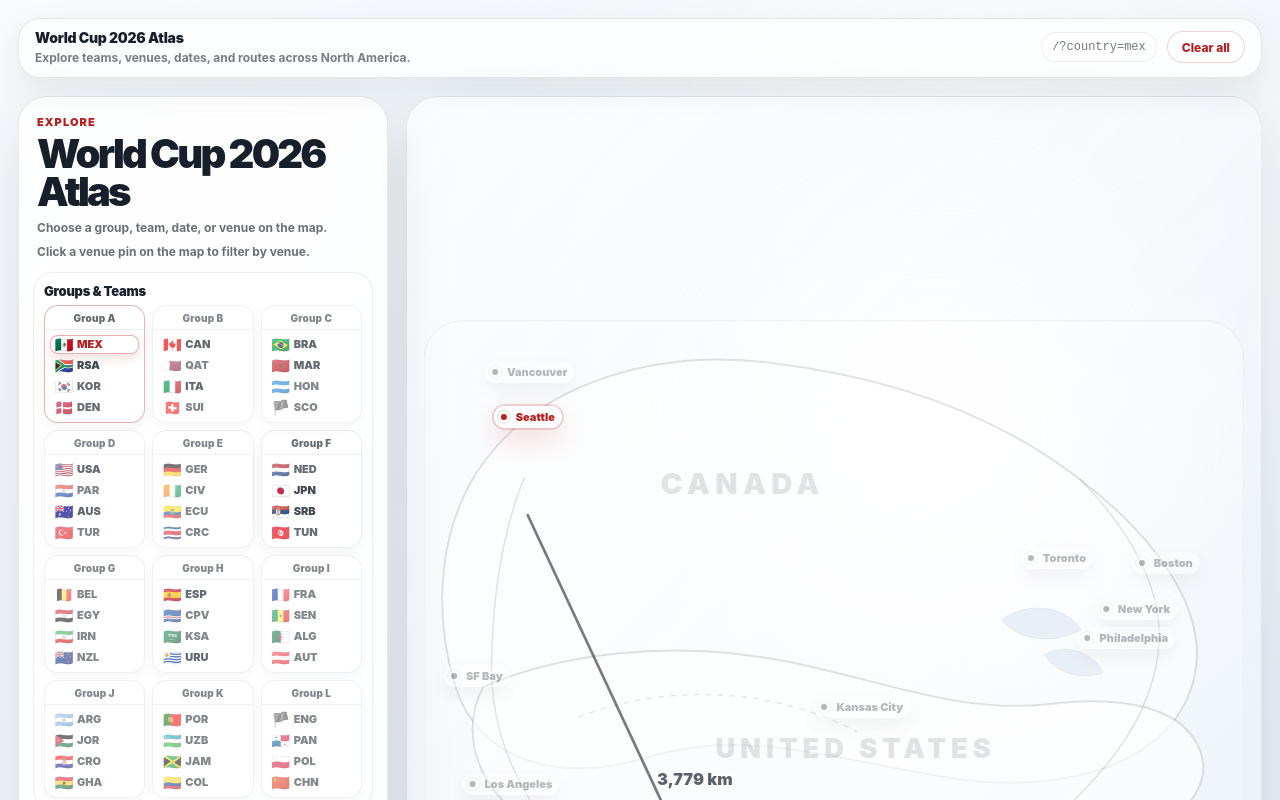
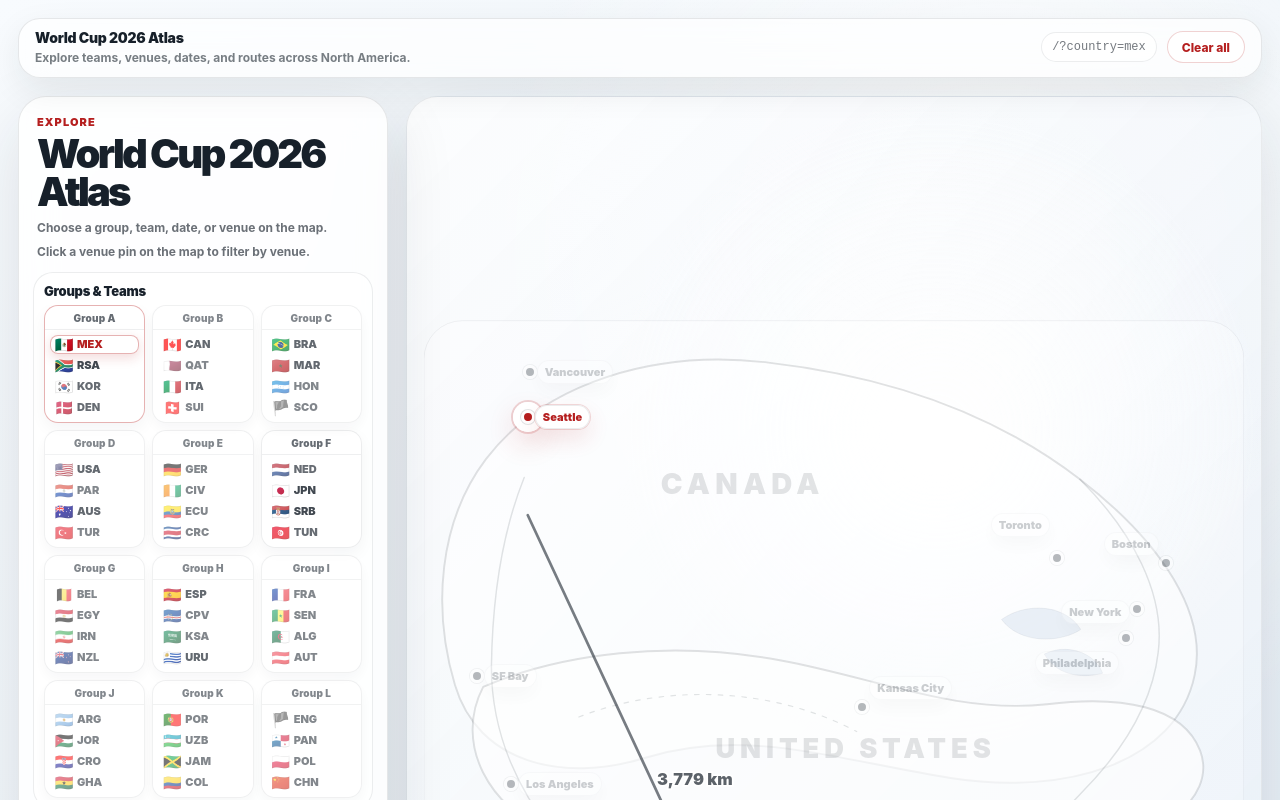
Before and after one commit to AudioStakes/world-cup-2026-atlas, a Preact app: page / in a window 1280 px wide. Shown: the top 800 px of the page. Built offline with nearby package versions, Linux system fonts and the light colour scheme.

Commit message:
style: improve venue marker label placement

```diff
--- a/src/main.tsx
+++ b/src/main.tsx
@@ -1,6 +1,7 @@
 import { render } from "preact";
 import { App } from "./app/App";
 import "./styles.css";
+import "./map-label-polish.css";
 
 const appRoot = document.getElementById("app");
 
--- /dev/null
+++ b/src/map-label-polish.css
@@ -0,0 +1,119 @@
+/*
+ * Venue label placement overrides.
+ *
+ * The base map marker is anchored by the venue coordinate. The label is positioned independently
+ * so dense regions, especially the East Coast, can remain readable without changing venue data.
+ */
+
+.venue-marker {
+  width: 30px;
+  height: 30px;
+  padding: 0;
+  overflow: visible;
+  background: transparent;
+  box-shadow: none;
+}
+
+.venue-marker:hover {
+  background: transparent;
+  transform: translate(-50%, -50%);
+}
+
+.venue-marker__dot {
+  position: absolute;
+  top: 50%;
+  left: 50%;
+  width: 14px;
+  height: 14px;
+  transform: translate(-50%, -50%);
+}
+
+.venue-marker__label {
+  position: absolute;
+  top: 50%;
+  left: 22px;
+  max-width: 172px;
+  padding: 4px 7px;
+  border: 1px solid rgba(23, 32, 42, 0.08);
+  border-radius: 999px;
+  background: rgba(255, 255, 255, 0.84);
+  box-shadow: 0 8px 20px rgba(23, 32, 42, 0.1);
+  transform: translateY(-50%);
+  pointer-events: none;
+}
+
+.venue-marker:hover .venue-marker__label,
+.venue-marker.is-highlighted .venue-marker__label,
+.venue-marker.is-selected .venue-marker__label {
+  color: var(--color-red);
+  background: rgba(255, 255, 255, 0.96);
+  box-shadow:
+    0 0 0 1px rgba(181, 31, 31, 0.16),
+    0 10px 22px rgba(181, 31, 31, 0.12);
+}
+
+.venue-marker.is-dimmed .venue-marker__label {
+  opacity: 0.7;
+}
+
+/* West Coast labels can safely extend to the right. */
+
+.venue-marker[data-venue-id="vancouver"] .venue-marker__label,
+.venue-marker[data-venue-id="seattle"] .venue-marker__label,
+.venue-marker[data-venue-id="san-francisco-bay-area"] .venue-marker__label,
+.venue-marker[data-venue-id="los-angeles"] .venue-marker__label {
+  left: 22px;
+}
+
+/* East Coast labels extend left to avoid clipping against the map edge. */
+
+.venue-marker[data-venue-id="toronto"] .venue-marker__label,
+.venue-marker[data-venue-id="boston"] .venue-marker__label,
+.venue-marker[data-venue-id="new-york-new-jersey"] .venue-marker__label,
+.venue-marker[data-venue-id="philadelphia"] .venue-marker__label,
+.venue-marker[data-venue-id="miami"] .venue-marker__label {
+  right: 22px;
+  left: auto;
+}
+
+/* Dense East Coast vertical offsets. */
+
+.venue-marker[data-venue-id="boston"] .venue-marker__label {
+  top: -4px;
+}
+
+.venue-marker[data-venue-id="new-york-new-jersey"] .venue-marker__label {
+  top: 18px;
+}
+
+.venue-marker[data-venue-id="philadelphia"] .venue-marker__label {
+  top: 40px;
+}
+
+.venue-marker[data-venue-id="toronto"] .venue-marker__label {
+  top: -18px;
+}
+
+.venue-marker[data-venue-id="miami"] .venue-marker__label {
+  top: 36px;
+}
+
+/* Central and southern venues use small offsets to keep route lines readable. */
+
+.venue-marker[data-venue-id="kansas-city"] .venue-marker__label {
+  top: -4px;
+}
+
+.venue-marker[data-venue-id="dallas"] .venue-marker__label {
+  top: 28px;
+}
+
+.venue-marker[data-venue-id="houston"] .venue-marker__label {
+  top: 42px;
+}
+
+.venue-marker[data-venue-id="monterrey"] .venue-marker__label,
+.venue-marker[data-venue-id="mexico-city"] .venue-marker__label,
+.venue-marker[data-venue-id="guadalajara"] .venue-marker__label {
+  top: 28px;
+}
--- a/src/ui/components/MapView.tsx
+++ b/src/ui/components/MapView.tsx
@@ -128,6 +128,7 @@ function VenueMarker({ venue, onAction }: VenueMarkerProps) {
       class={classNames("venue-marker", `is-${venue.state}`)}
       type="button"
       style={{ left: `${left}%`, top: `${top}%` }}
+      data-venue-id={venue.venueId}
       title={`${venue.venueName} — ${venue.stadiumName}`}
       aria-label={`Select venue ${venue.venueName}`}
       onClick={() => onAction({ type: "selectVenue", venueId: venue.venueId })}
```
Also changed, not shown: 1 other file (tests, documents, lock files or other folders).
